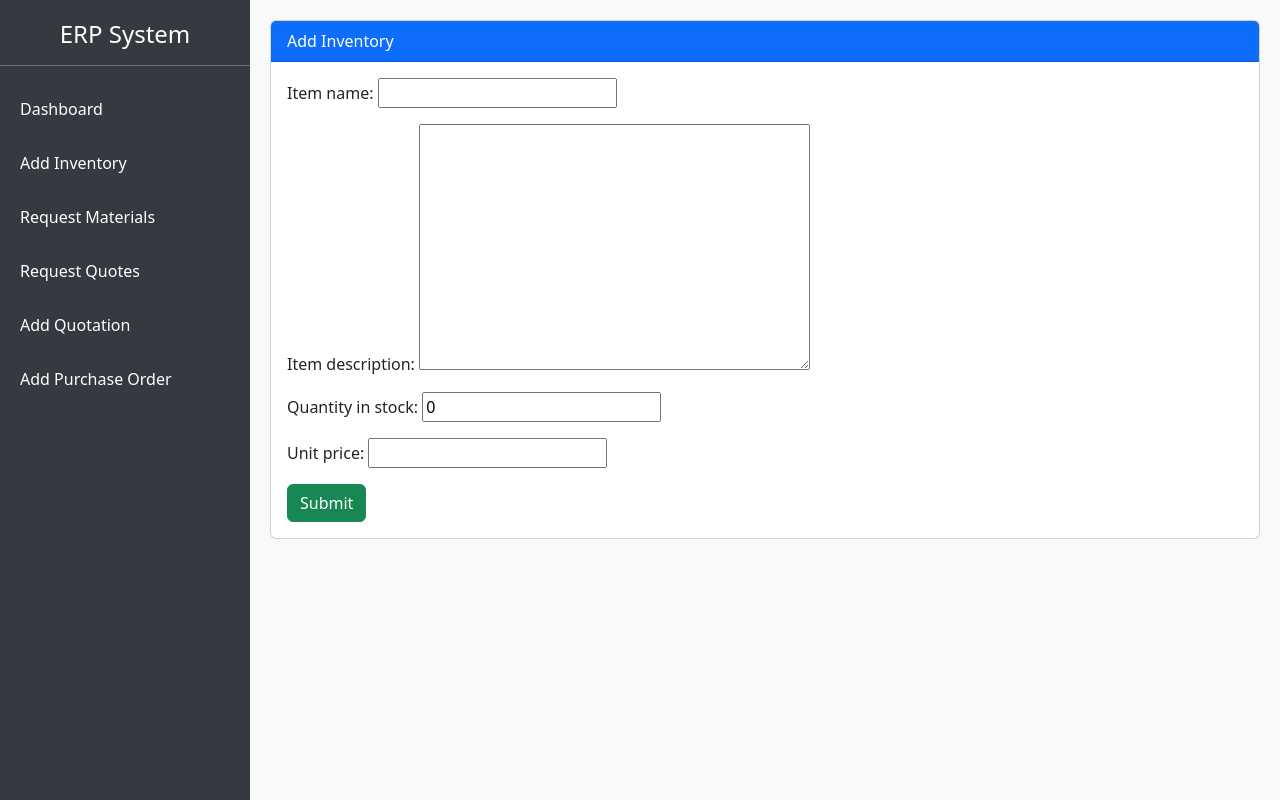
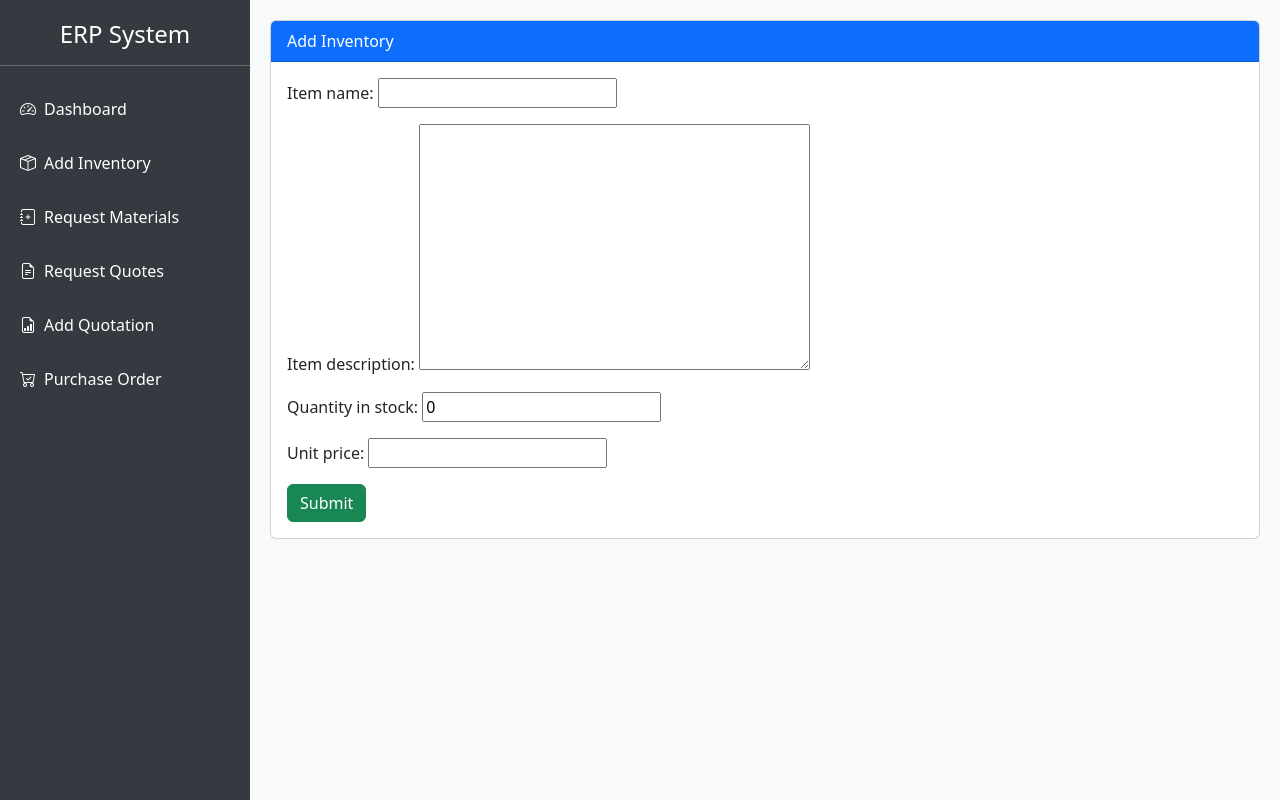
Before and after one commit to Anuoluwa-samuel/Purchases, a Django app: page /add-inventory/ in a window 1280 px wide. Run offline with Django 5.2, Linux system fonts and the light colour scheme.

Commit message:
feat: Add Bootstrap icons to sidebar menu items

```diff
--- a/templates/base.html
+++ b/templates/base.html
@@ -42,12 +42,13 @@
     <div class="sidebar">
         <h4 class="text-white text-center">ERP System</h4>
         <hr class="text-light">
-        <a href="{% url 'dashboard' %}">Dashboard</a>
-        <a href="{% url 'add-inventory' %}">Add Inventory</a>
-        <a href="{% url 'add-request-materials' %}">Request Materials</a>
-        <a href="{% url 'add-request-quotes' %}">Request Quotes</a>
-        <a href="{% url 'add-quotation' %}">Add Quotation</a>
-        <a href="{% url 'add-purchase-order' %}">Add Purchase Order</a>
+        <a href="{% url 'dashboard' %}"><i class="bi bi-speedometer2 me-2"></i>Dashboard</a>
+        <a href="{% url 'add-inventory' %}"><i class="bi bi-box-seam me-2"></i>Add Inventory</a>
+        <a href="{% url 'add-request-materials' %}"><i class="bi bi-journal-plus me-2"></i>Request Materials</a>
+        <a href="{% url 'add-request-quotes' %}"><i class="bi bi-file-earmark-text me-2"></i>Request Quotes</a>
+        <a href="{% url 'add-quotation' %}"><i class="bi bi-file-earmark-bar-graph me-2"></i>Add Quotation</a>
+        <a href="{% url 'add-purchase-order' %}"><i class="bi bi-cart-check me-2"></i>Purchase Order</a>
+
     </div>
 
     <div class="content">
```
